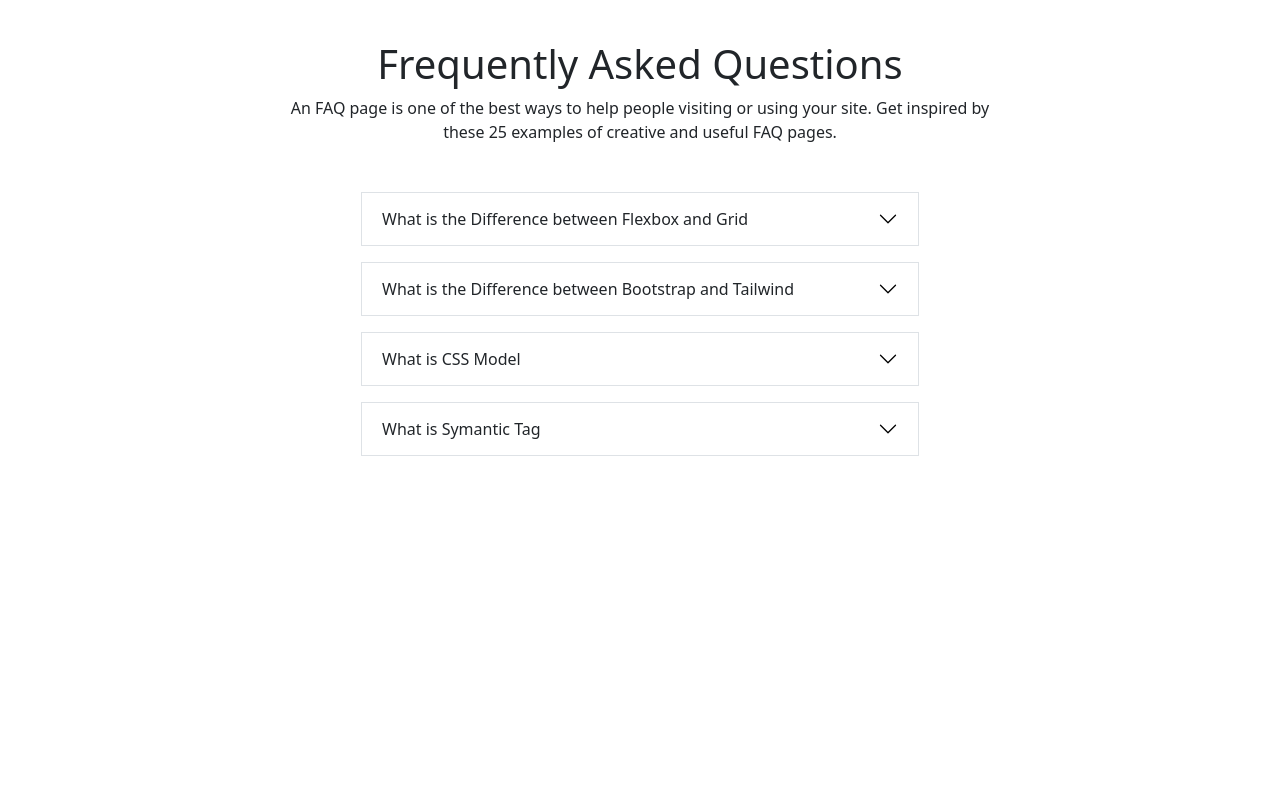
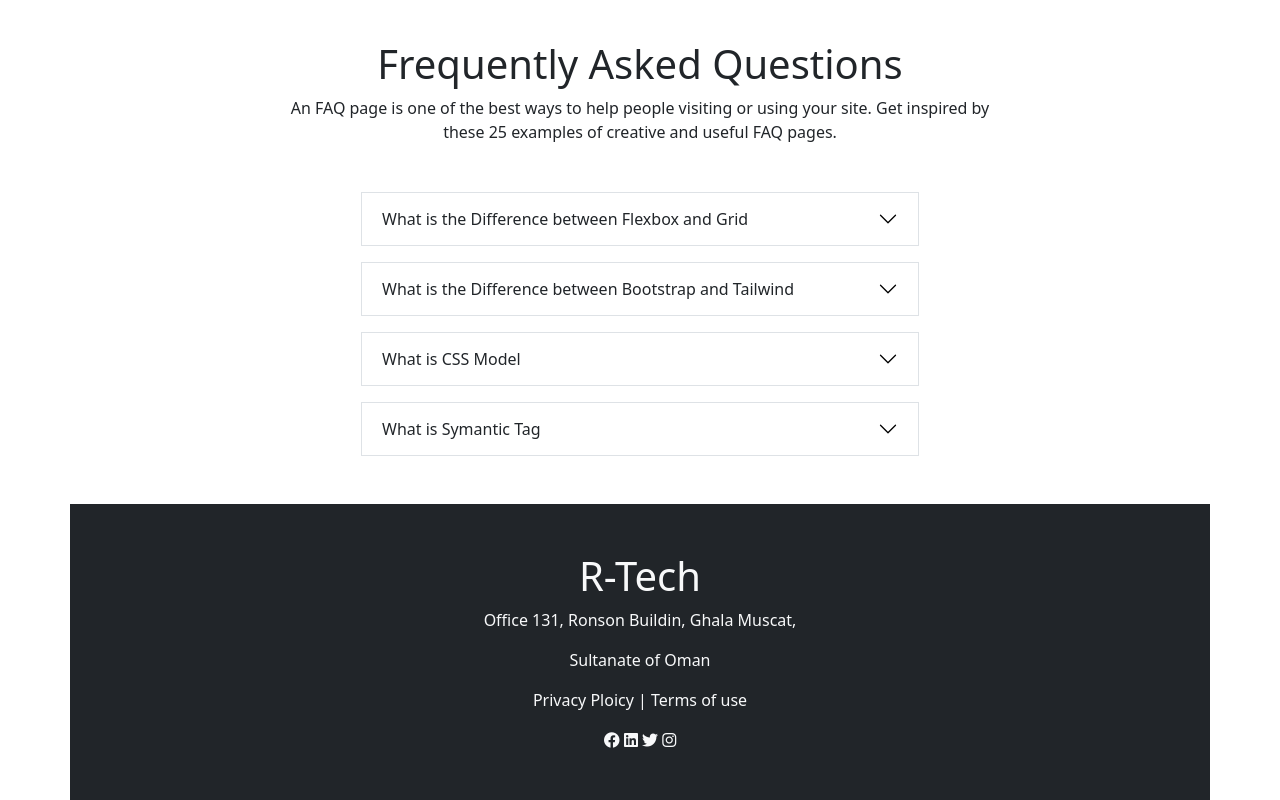
Before and after one commit to saifrony/R-Tech, a plain HTML site: page index.html in a window 1280 px wide. Shown: the part 2889-3689 px from the top of the page. Before the commit the page ends 3393 px from the top, so only its background shows below. Drawn offline with nearby package versions, Linux system fonts and the light colour scheme.

Commit message:
footer part

```diff
--- a/index.html
+++ b/index.html
@@ -345,10 +345,22 @@
               </div>
             </div>
           </div>
+        </div>
+      </section>
 
+      <!-- footer -->
+    <footer class="container text-light bg-dark  text-center mt-5 py-5">
+        <h1>R-Tech</h1>
+        <p>Office 131, Ronson Buildin, Ghala Muscat, </p>
+        <p>Sultanate of Oman</p>
+        <p>Privacy Ploicy | Terms of use</p>
+        <div >
+          <i class="fa-brands fa-facebook "></i>
+          <i class="fa-brands fa-linkedin"></i>
+          <i class="fa-brands fa-twitter"></i>
+          <i class="fa-brands fa-instagram"></i>
         </div>
-
-      </section>
+      </footer>
 
 
 
```
